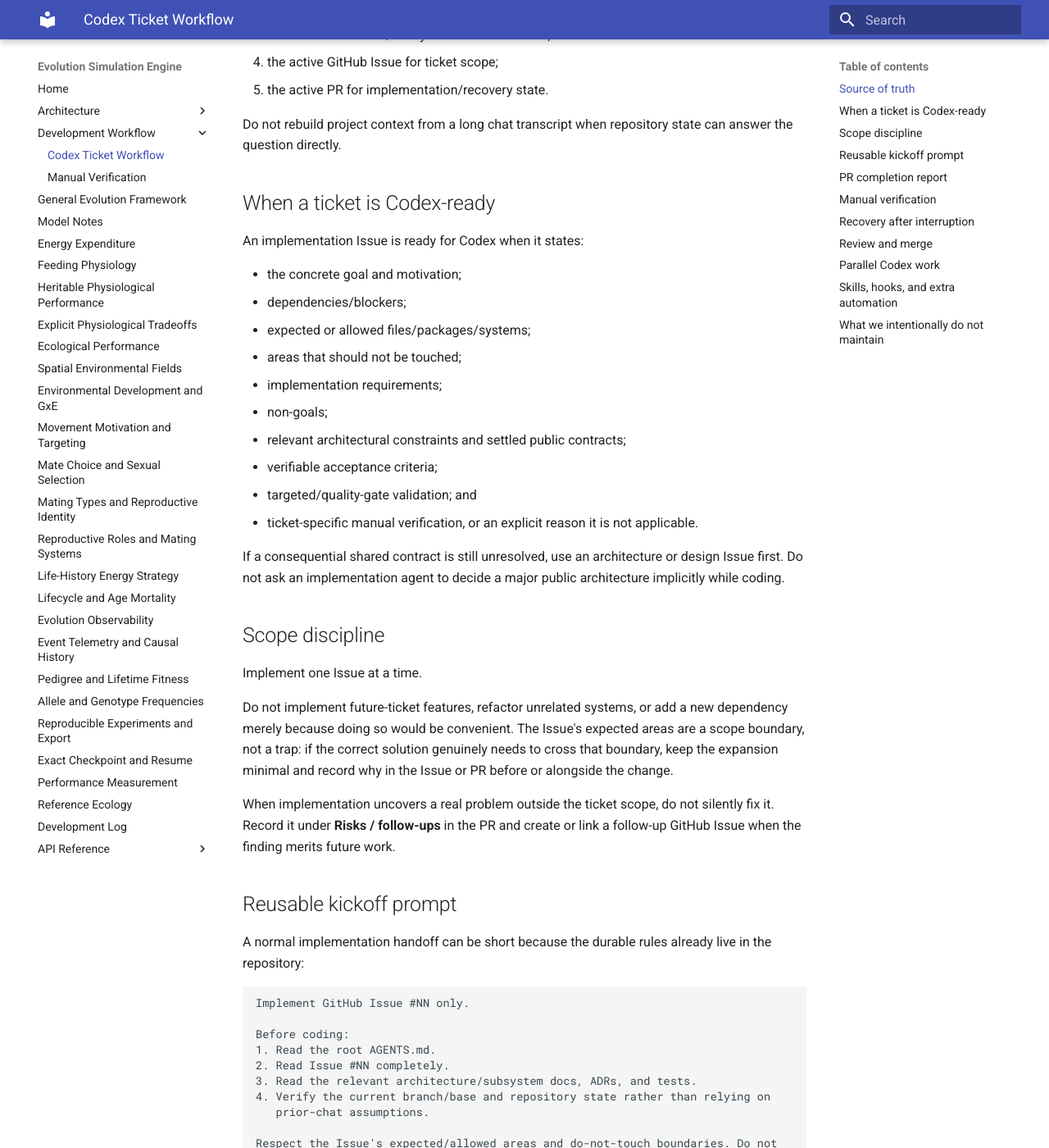
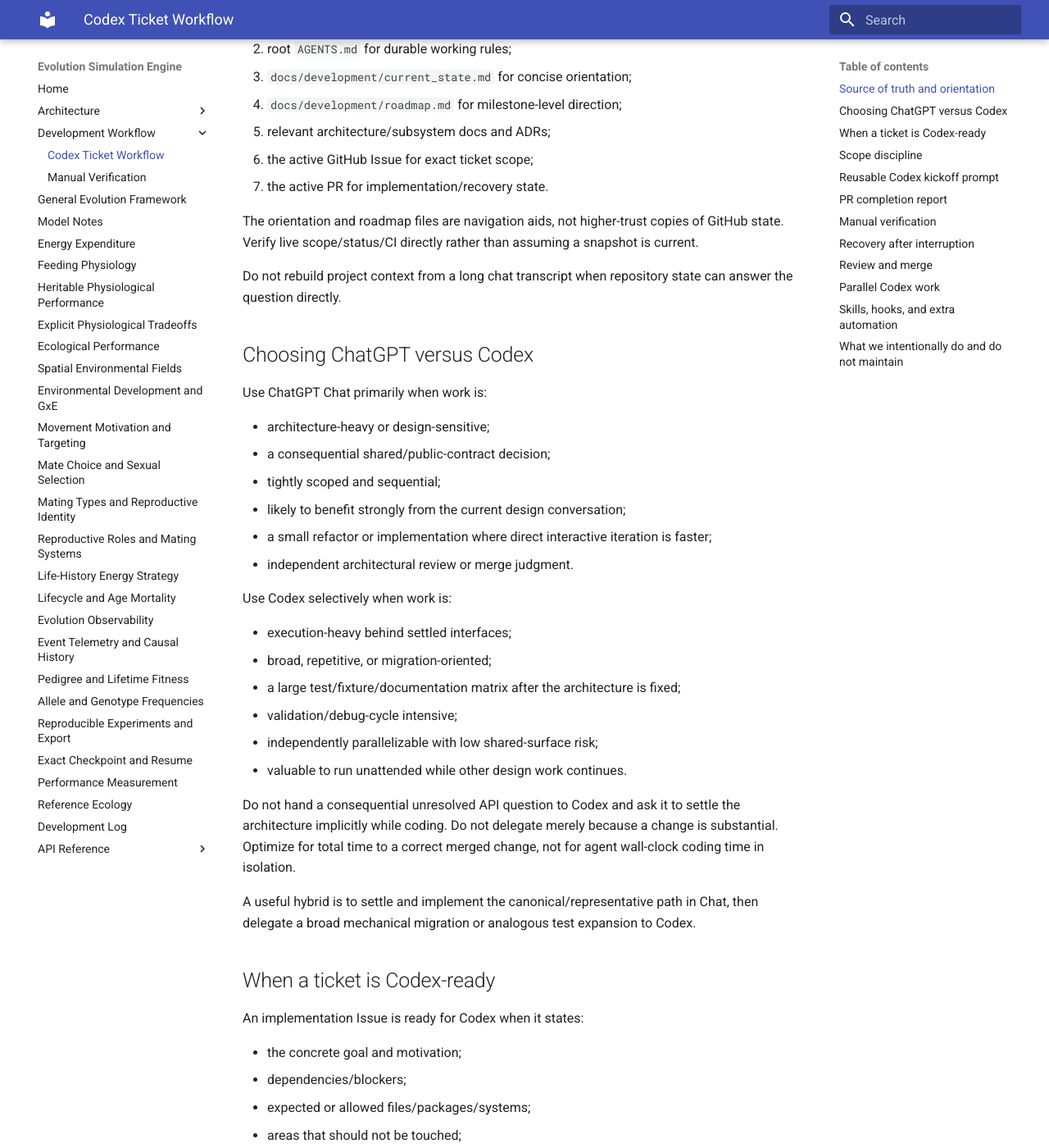
Before and after one commit to abdullahkhan57721/evolution-simulation-engine, an MkDocs documentation site: the page built from docs/development/codex_workflow.md, in a window 1280 px wide and 1400 px high, scrolled down 468 px. Shown: the whole window at 82% size. Built offline with MkDocs 1.6.1 and Material for MkDocs 9.7.7, drawn with Linux system fonts in a browser that asks for light colours; some of the changed text lies outside the part shown.

Commit message:
Refine Codex workflow for selective delegation

````diff
--- a/docs/development/codex_workflow.md
+++ b/docs/development/codex_workflow.md
@@ -1,24 +1,62 @@
 # Codex Ticket Workflow
 
-This project uses ChatGPT Chat for consequential design/review and Codex for
-scoped repository implementation. GitHub is the durable handoff between them.
+This project uses ChatGPT Chat for consequential design/review and for
+architecture-heavy or tightly scoped implementation. Codex is used selectively
+for execution-heavy repository work behind sufficiently settled contracts.
+GitHub is the durable handoff between them.
 
-The goal is not to make Codex less capable. The goal is to make implementation
-recoverable, reviewable, and constrained by architecture that was decided before
-coding began.
+The goal is not to make Codex less capable. The goal is to choose the
+implementation mode that minimizes total cycle time and user attention while
+keeping work recoverable, reviewable, and constrained by settled architecture.
 
-## Source of truth
+## Source of truth and orientation
 
 Before coding, use this order:
 
-1. current `main`, tests, and CI;
-2. root `AGENTS.md`;
-3. relevant architecture/subsystem docs and ADRs;
-4. the active GitHub Issue for ticket scope;
-5. the active PR for implementation/recovery state.
+1. current `main`, tests, and CI for executable reality;
+2. root `AGENTS.md` for durable working rules;
+3. `docs/development/current_state.md` for concise orientation;
+4. `docs/development/roadmap.md` for milestone-level direction;
+5. relevant architecture/subsystem docs and ADRs;
+6. the active GitHub Issue for exact ticket scope;
+7. the active PR for implementation/recovery state.
+
+The orientation and roadmap files are navigation aids, not higher-trust copies of
+GitHub state. Verify live scope/status/CI directly rather than assuming a snapshot
+is current.
 
 Do not rebuild project context from a long chat transcript when repository state
 can answer the question directly.
+
+## Choosing ChatGPT versus Codex
+
+Use ChatGPT Chat primarily when work is:
+
+- architecture-heavy or design-sensitive;
+- a consequential shared/public-contract decision;
+- tightly scoped and sequential;
+- likely to benefit strongly from the current design conversation;
+- a small refactor or implementation where direct interactive iteration is
+  faster;
+- independent architectural review or merge judgment.
+
+Use Codex selectively when work is:
+
+- execution-heavy behind settled interfaces;
+- broad, repetitive, or migration-oriented;
+- a large test/fixture/documentation matrix after the architecture is fixed;
+- validation/debug-cycle intensive;
+- independently parallelizable with low shared-surface risk;
+- valuable to run unattended while other design work continues.
+
+Do not hand a consequential unresolved API question to Codex and ask it to settle
+the architecture implicitly while coding. Do not delegate merely because a
+change is substantial. Optimize for total time to a correct merged change, not
+for agent wall-clock coding time in isolation.
+
+A useful hybrid is to settle and implement the canonical/representative path in
+Chat, then delegate a broad mechanical migration or analogous test expansion to
+Codex.
 
 ## When a ticket is Codex-ready
 
@@ -31,10 +69,18 @@
 - implementation requirements;
 - non-goals;
 - relevant architectural constraints and settled public contracts;
+- important ownership/mutability semantics for reused contracts when they are not
+  obvious;
+- likely wrong interpretations or traps when a locally plausible implementation
+  could violate architecture;
 - verifiable acceptance criteria;
 - targeted/quality-gate validation; and
 - ticket-specific manual verification, or an explicit reason it is not
   applicable.
+
+Before implementing against an existing public Protocol/model, inspect its actual
+declaration, docstring, and focused tests. Do not infer argument ownership,
+mutability, or semantics from parameter names alone.
 
 If a consequential shared contract is still unresolved, use an architecture or
 design Issue first. Do not ask an implementation agent to decide a major public
@@ -54,7 +100,7 @@
 silently fix it. Record it under **Risks / follow-ups** in the PR and create or
 link a follow-up GitHub Issue when the finding merits future work.
 
-## Reusable kickoff prompt
+## Reusable Codex kickoff prompt
 
 A normal implementation handoff can be short because the durable rules already
 live in the repository:
@@ -64,15 +110,20 @@
 
 Before coding:
 1. Read the root AGENTS.md.
-2. Read Issue #NN completely.
-3. Read the relevant architecture/subsystem docs, ADRs, and tests.
-4. Verify the current branch/base and repository state rather than relying on
+2. Read docs/development/current_state.md and docs/development/roadmap.md.
+3. Read Issue #NN completely.
+4. Read the relevant architecture/subsystem docs, ADRs, public contract
+   declarations, focused tests, and nearby examples.
+5. Verify the current branch/base and repository state rather than relying on
    prior-chat assumptions.
 
 Respect the Issue's expected/allowed areas and do-not-touch boundaries. Do not
 implement future-ticket features, perform unrelated refactors, or add unnecessary
 dependencies. If the correct solution requires scope expansion, explain why in
 the Issue or PR and keep it minimal.
+
+Do not infer public-contract ownership or mutability semantics from parameter
+names alone; inspect the actual declarations/docs/tests before using them.
 
 Open a draft PR early enough to serve as a recovery checkpoint and keep its
 Recovery checkpoint current. Use focused checks while developing. Before calling
@@ -113,6 +164,10 @@
 is the authoritative file-change list; a separately maintained file inventory is
 usually unnecessary.
 
+If the milestone materially changes project orientation or roadmap direction,
+update `current_state.md` and/or `roadmap.md` in the same PR. Do not update them
+for trivial maintenance or copy volatile SHAs/CI state into them.
+
 ## Manual verification
 
 Automated tests and CI remain the primary correctness checks. Manual verification
@@ -127,17 +182,40 @@
 reconstructing the old conversation. A useful recovery prompt is:
 
 ```text
-Continue PR #NN. Read AGENTS.md, the linked Issue, relevant docs/ADRs, the PR
-Recovery checkpoint, current diff, and latest CI before making changes. Verify
-what remains and continue only the scoped milestone.
+Continue PR #NN. Read AGENTS.md, current_state.md, roadmap.md, the linked Issue,
+relevant docs/ADRs, the PR Recovery checkpoint, current diff, and latest CI
+before making changes. Verify what remains and continue only the scoped
+milestone.
 ```
 
 ## Review and merge
 
-The normal flow is:
+Two normal flows are valid.
+
+Architecture-heavy / tightly scoped work:
 
 ```text
-Chat / design review
+Chat design
+    ↓
+Issue + branch
+    ↓
+Chat implementation
+    ↓
+PR + focused checks + protected CI
+    ↓
+independent review
+    ↓
+exact green head
+    ↓
+squash merge
+    ↓
+verify main
+```
+
+Execution-heavy delegated work:
+
+```text
+Chat settles architecture
         ↓
 implementation-ready GitHub Issue
         ↓
@@ -175,25 +253,35 @@
 available. Add one after a repeated category of work demonstrates that a reusable
 procedure would remove meaningful repetition without hiding important behavior.
 
-## What we intentionally do not maintain
+## What we intentionally do and do not maintain
 
-Several apparently useful documents are deliberately represented by GitHub and
-existing versioned docs instead:
+We intentionally maintain two concise navigation aids:
 
-- **`Repo_Current_State.md`** — current `main`, active Issue/PR, commits, tests,
-  and CI are more current and machine-verifiable than a manually refreshed state
-  snapshot.
+- **`current_state.md`** — a few-minute orientation snapshot of established
+  capabilities, current architectural front, known friction, and recent
+  milestones;
+- **`roadmap.md`** — milestone-level architectural direction and dependency
+  ordering.
+
+They are deliberately subordinate to live repository/GitHub truth and must not
+become giant mixed-lifetime context packs.
+
+Several apparently useful documents remain deliberately represented by GitHub
+and existing versioned docs instead:
+
 - **`Tickets.md`** — GitHub Issues are the ticket system and preserve status,
   links, discussion, dependencies, and PR closure.
 - **`Known_Issues_And_Followups.md`** — follow-ups belong in GitHub Issues; the
   PR links discoveries to those Issues.
-- **`Prompt_Context_Pack.md`** — the context pack is `AGENTS.md` + the active
-  Issue + relevant docs/ADRs/tests + the current PR.
+- **`Prompt_Context_Pack.md`** — there is no giant prompt pack; orientation is
+  `AGENTS.md` + `current_state.md` + `roadmap.md`, followed by the active Issue,
+  relevant docs/ADRs/tests, and current PR.
 - **A separate design-update companion** — when a contract changes, update its
   authoritative architecture/subsystem documentation in the same PR.
 - **One giant full-design document** — use the architecture index, focused
-  subsystem docs, and ADRs so information can change at the correct lifetime.
+  subsystem docs, ADRs, and the concise orientation/roadmap aids so information
+  can change at the correct lifetime.
 
-This keeps durable rules, current architecture, historical rationale, dynamic
-work state, and executable truth separate instead of allowing one large context
-file to become stale.
+This keeps durable rules, current architecture, historical rationale, rolling
+orientation, roadmap direction, dynamic work state, and executable truth
+separate while reducing fresh-session reconstruction cost.
````
